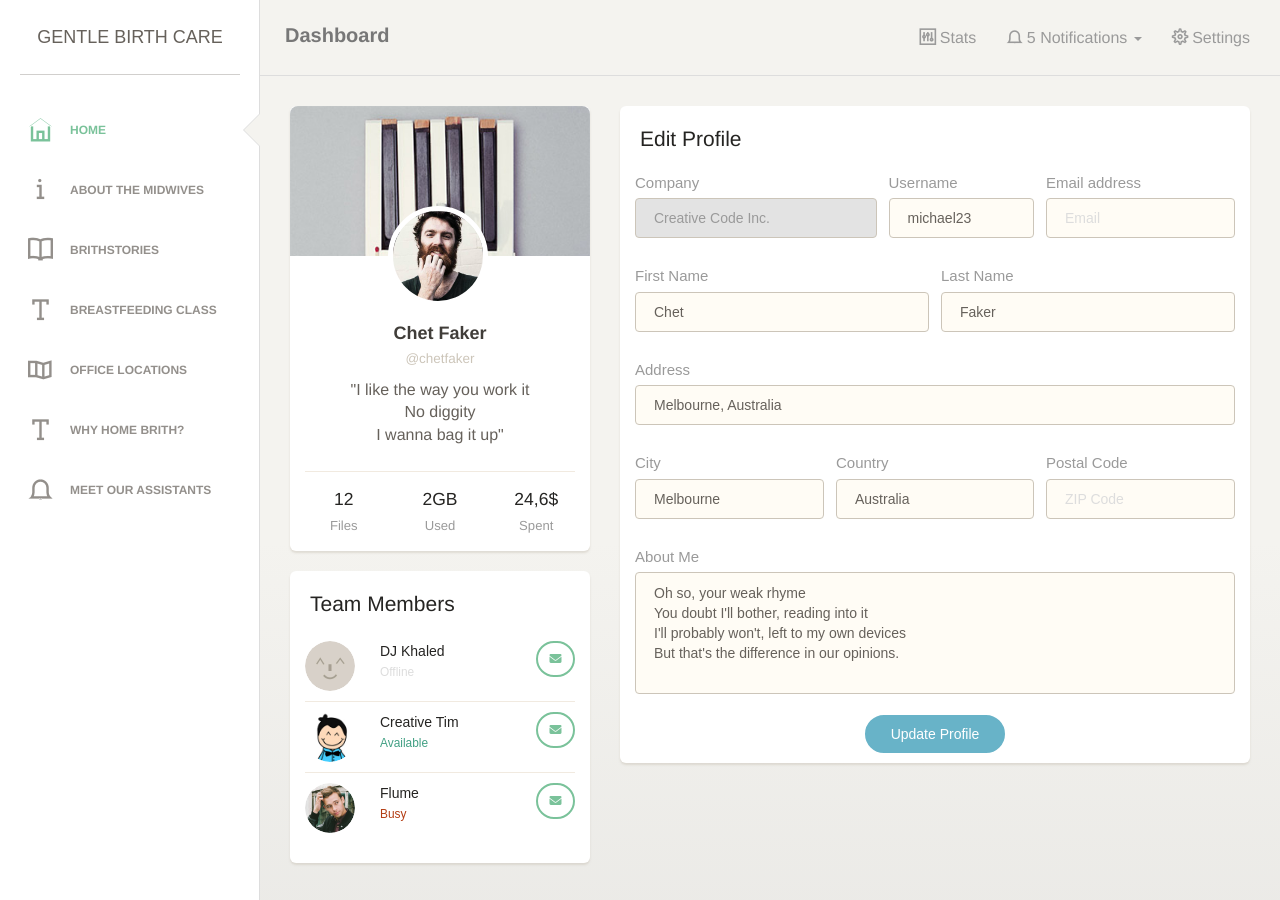
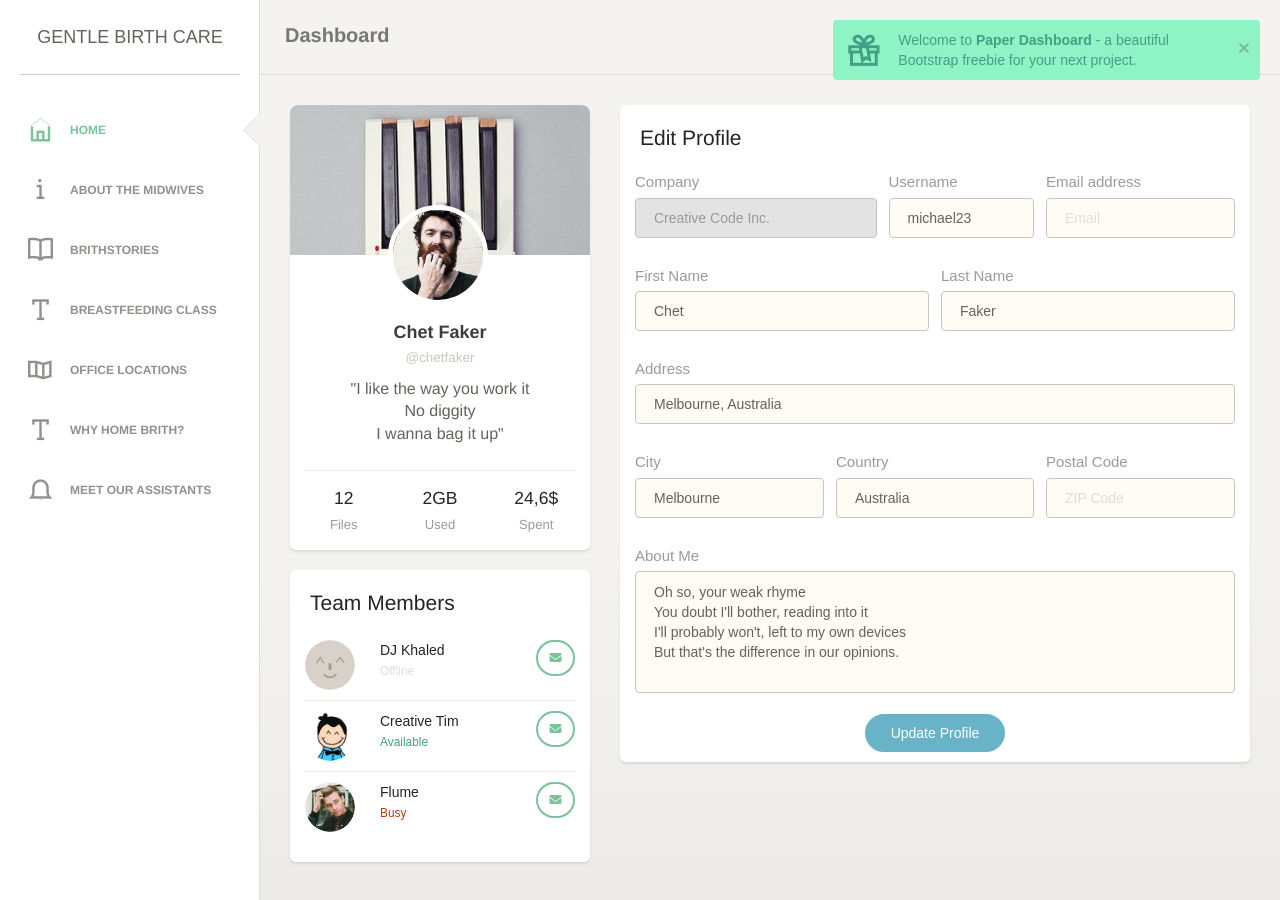
Before and after one commit to WoollyAlly/GentleBirthCare, a Jekyll site: the page built from index.html, in a window 1280 px wide. Built offline with Jekyll 4.4.1, drawn with Linux system fonts in a browser that asks for light colours; nearby versions of some CDN libraries; some web fonts are replaced.

Commit message:
Updated '/_layouts/default.html' via CloudCannon

```diff
--- a/_layouts/default.html
+++ b/_layouts/default.html
@@ -141,35 +141,35 @@
                     <a class="navbar-brand" href="#">Dashboard</a>
                 </div>
                 <div class="collapse navbar-collapse">
-                    <ul class="nav navbar-nav navbar-right">
-                        <li>
-                            <a href="#" class="dropdown-toggle" data-toggle="dropdown">
-                                <i class="ti-panel"></i>
-								<p>Stats</p>
-                            </a>
-                        </li>
-                        <li class="dropdown">
-                              <a href="#" class="dropdown-toggle" data-toggle="dropdown">
-                                    <i class="ti-bell"></i>
-                                    <p class="notification">5</p>
-									<p>Notifications</p>
-									<b class="caret"></b>
-                              </a>
-                              <ul class="dropdown-menu">
-                                <li><a href="#">Notification 1</a></li>
-                                <li><a href="#">Notification 2</a></li>
-                                <li><a href="#">Notification 3</a></li>
-                                <li><a href="#">Notification 4</a></li>
-                                <li><a href="#">Another notification</a></li>
-                              </ul>
-                        </li>
-						<li>
-                            <a href="#">
-								<i class="ti-settings"></i>
-								<p>Settings</p>
-                            </a>
-                        </li>
-                    </ul>
+      <!--              <ul class="nav navbar-nav navbar-right">-->
+      <!--                  <li>-->
+      <!--                      <a href="#" class="dropdown-toggle" data-toggle="dropdown">-->
+      <!--                          <i class="ti-panel"></i>-->
+						<!--		<p>Stats</p>-->
+      <!--                      </a>-->
+      <!--                  </li>-->
+      <!--                  <li class="dropdown">-->
+      <!--                        <a href="#" class="dropdown-toggle" data-toggle="dropdown">-->
+      <!--                              <i class="ti-bell"></i>-->
+      <!--                              <p class="notification">5</p>-->
+						<!--			<p>Notifications</p>-->
+						<!--			<b class="caret"></b>-->
+      <!--                        </a>-->
+      <!--                        <ul class="dropdown-menu">-->
+      <!--                          <li><a href="#">Notification 1</a></li>-->
+      <!--                          <li><a href="#">Notification 2</a></li>-->
+      <!--                          <li><a href="#">Notification 3</a></li>-->
+      <!--                          <li><a href="#">Notification 4</a></li>-->
+      <!--                          <li><a href="#">Another notification</a></li>-->
+      <!--                        </ul>-->
+      <!--                  </li>-->
+						<!--<li>-->
+      <!--                      <a href="#">-->
+						<!--		<i class="ti-settings"></i>-->
+						<!--		<p>Settings</p>-->
+      <!--                      </a>-->
+      <!--                  </li>-->
+      <!--              </ul>-->
 
                 </div>
             </div>
@@ -236,6 +236,21 @@
 	<!-- Paper Dashboard DEMO methods, don't include it in your project! -->
 	<script src="assets/js/demo.js"></script>
 
+	<script type="text/javascript">
+    	$(document).ready(function(){
 
+        	demo.initChartist();
+
+        	$.notify({
+            	icon: 'ti-gift',
+            	message: "Welcome to <b>Paper Dashboard</b> - a beautiful Bootstrap freebie for your next project."
+
+            },{
+                type: 'success',
+                timer: 4000
+            });
+
+    	});
+	</script>
 
 </html>
```
